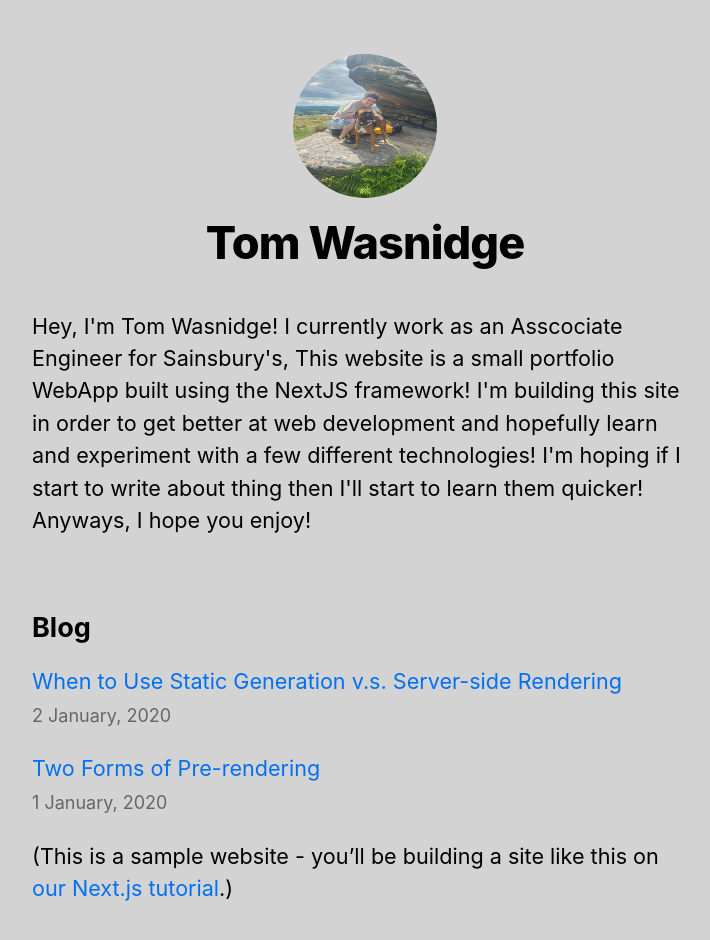
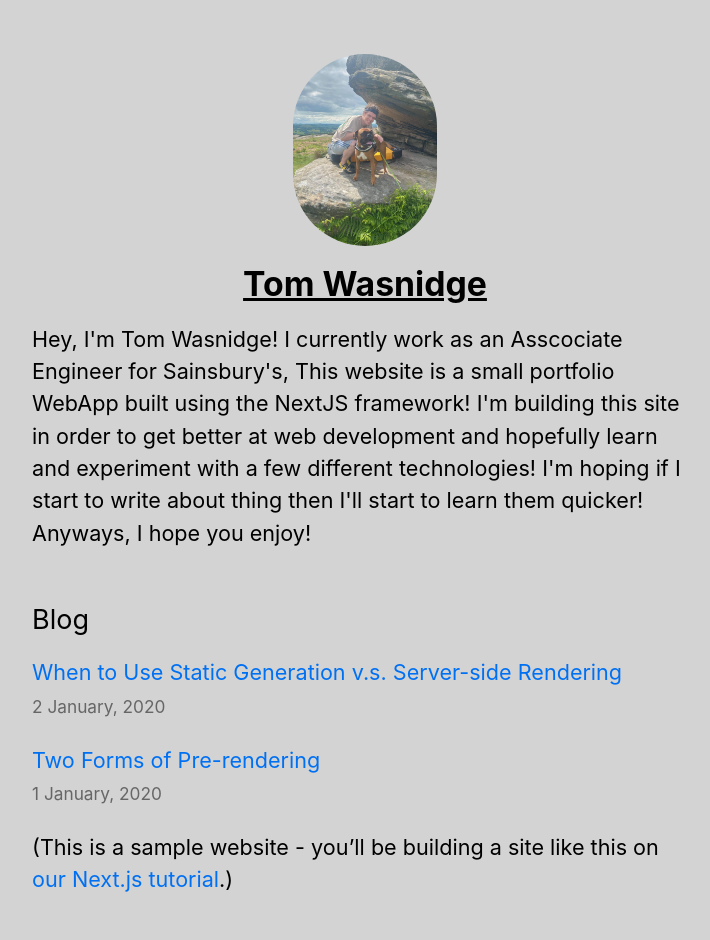
Before and after one commit to wozza0212/AnotherNextProject, a Next.js app: page / in a window 1280 px wide. Shown: the top 940 px of the page, without its empty margins (275-985 px from the left). Built offline with nearby package versions, Linux system fonts and the light colour scheme.

Commit message:
installed and using tailwind

```diff
--- a/components/layout.js
+++ b/components/layout.js
@@ -5,7 +5,7 @@
  import utilStyles from '../styles/utils.module.css';
 
  const name = 'Tom Wasnidge';
-export const siteTitle = 'Next.js Sample Website';
+export const siteTitle = 'Tom';
 
  const Layout = ({children, home}) => {
     return (
@@ -36,7 +36,7 @@
               width={144}
               alt=""
             />
-            <h1 className={utilStyles.heading2Xl}>{name}</h1>
+            <h1 className="text-3xl font-bold underline py-4">{name}</h1>
           </>
         ) : (
           <>
--- a/package.json
+++ b/package.json
@@ -13,5 +13,10 @@
     "react-dom": "18.2.0",
     "remark": "^14.0.3",
     "remark-html": "^15.0.2"
+  },
+  "devDependencies": {
+    "autoprefixer": "^10.4.15",
+    "postcss": "^8.4.28",
+    "tailwindcss": "^3.3.3"
   }
 }
--- /dev/null
+++ b/postcss.config.js
@@ -0,0 +1,6 @@
+module.exports = {
+  plugins: {
+    tailwindcss: {},
+    autoprefixer: {},
+  },
+}
--- a/styles/global.css
+++ b/styles/global.css
@@ -1,3 +1,7 @@
+@tailwind base;
+@tailwind components;
+@tailwind utilities;
+
 html,
 body {
   padding: 0;
--- /dev/null
+++ b/tailwind.config.js
@@ -0,0 +1,15 @@
+/** @type {import('tailwindcss').Config} */
+module.exports = {
+  content: [
+    "./app/**/*.{js,ts,jsx,tsx,mdx}",
+    "./pages/**/*.{js,ts,jsx,tsx,mdx}",
+    "./components/**/*.{js,ts,jsx,tsx,mdx}",
+
+    // Or if using `src` directory:
+    "./src/**/*.{js,ts,jsx,tsx,mdx}",
+  ],
+  theme: {
+    extend: {},
+  },
+  plugins: [],
+}
```
Also changed, not shown: 1 other file (tests, documents, lock files or other folders).
